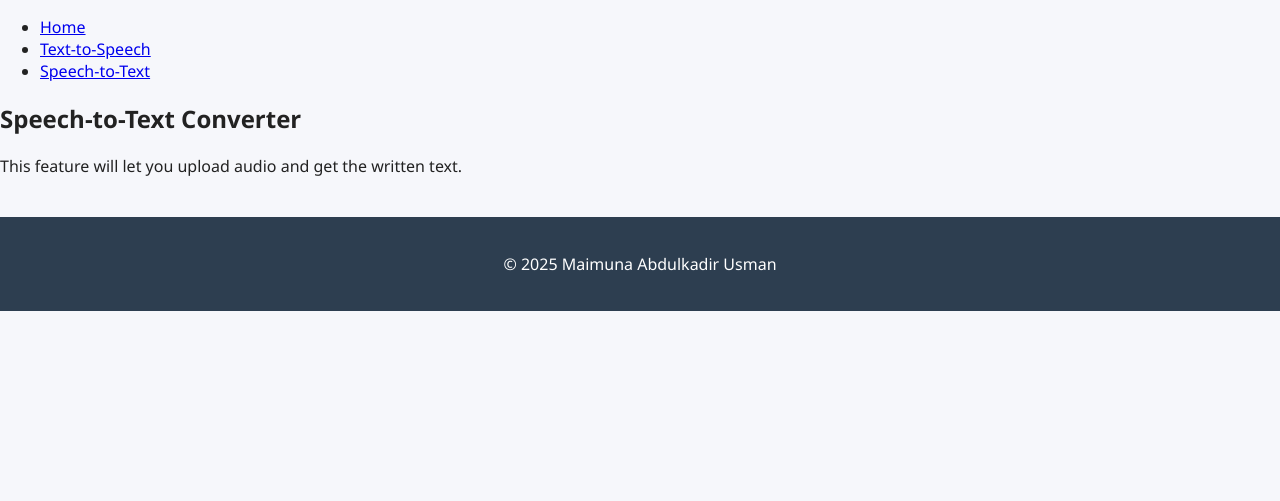
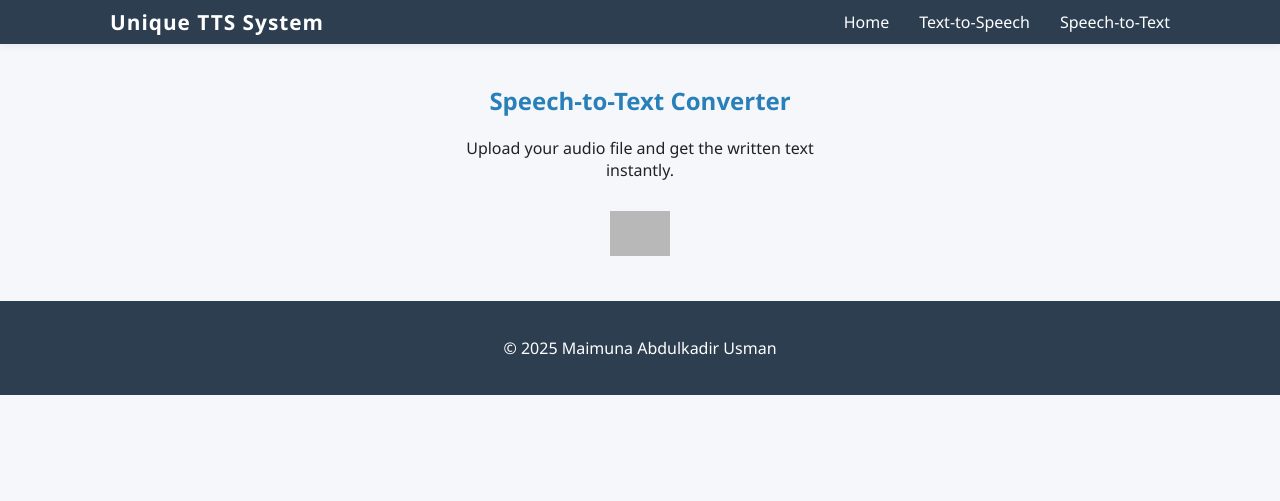
Before and after one commit to Maimuna-Bature/Online-TTS_SYSTEM, a Flask app: page /speech-to-text in a window 1280 px wide. Shown: the top 501 px of the page. After the commit the page ends 395 px from the top, so only its background shows below. Run offline with Flask 3, Linux system fonts and the light colour scheme; grey boxes are pictures that could not be loaded.

Commit message:
more changes

```diff
--- a/templates/speech_to_text.html
+++ b/templates/speech_to_text.html
@@ -6,18 +6,26 @@
     <link rel="stylesheet" href="{{ url_for('static', filename='style.css') }}">
 </head>
 <body>
-    <nav>
+    <nav class="navbar">
+        <div class="container">
+            <span class="logo">Unique TTS System</span>
             <ul>
                 <li><a href="{{ url_for('home') }}">Home</a></li>
                 <li><a href="{{ url_for('index') }}">Text-to-Speech</a></li>
                 <li><a href="{{ url_for('speech_to_text') }}">Speech-to-Text</a></li>
             </ul>
+        </div>
     </nav>
-    <section class="intro">
-        <h2>Speech-to-Text Converter</h2>
-        <p>This feature will let you upload audio and get the written text.</p>
+    <main class="container">
+        <div class="tts-card" style="max-width: 400px; margin: 40px auto;">
+            <h2 style="text-align:center; color:#2980b9;">Speech-to-Text Converter</h2>
+            <p style="text-align:center;">Upload your audio file and get the written text instantly.</p>
             <!-- Form will be added soon! -->
-    </section>
+            <div style="text-align:center; margin-top:30px;">
+                <img src="https://cdn-icons-png.flaticon.com/512/727/727245.png" alt="Microphone" style="width:60px; opacity:0.7;">
+            </div>
+        </div>
+    </main>
     <footer>
         <p>&copy; 2025 Maimuna Abdulkadir Usman</p>
     </footer>
```
Lines whose indentation alone changed are shown as unchanged.
